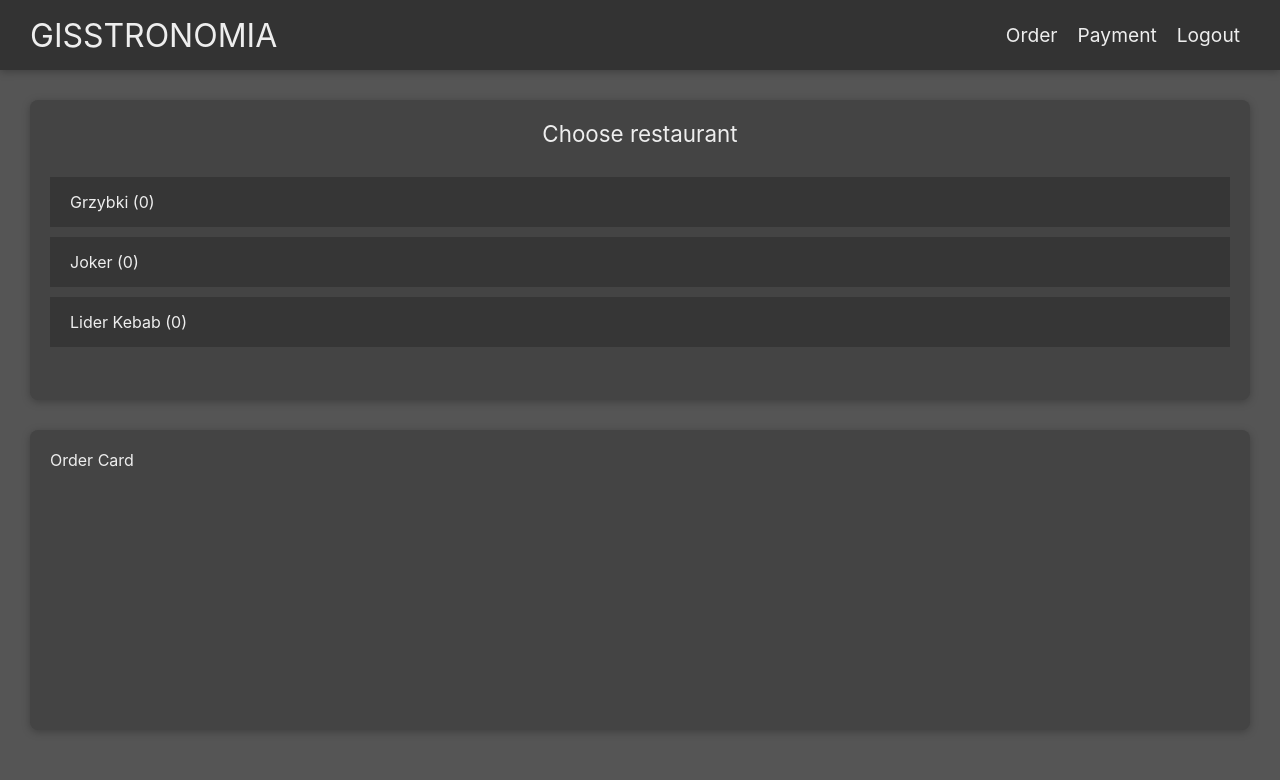
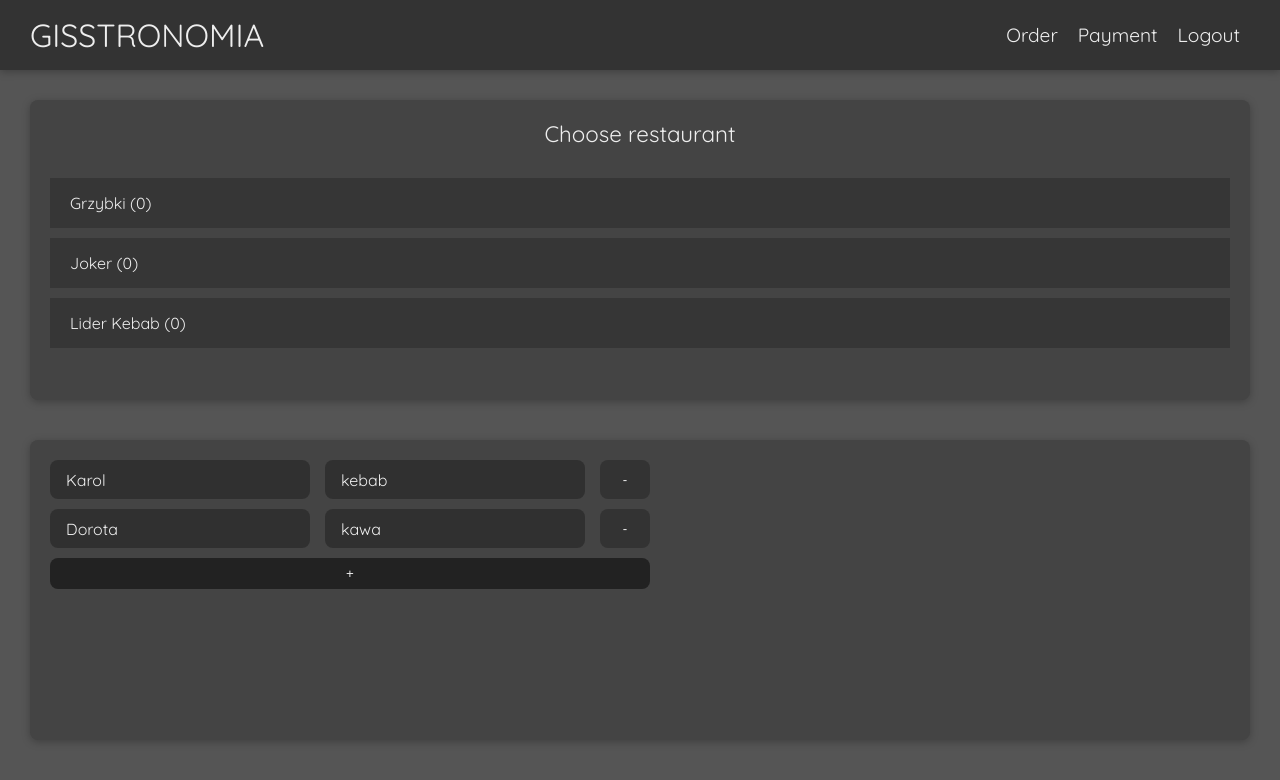
Before and after one commit to flanar/foodOrderManagementApp, a React (Create React App) app in the folder client/: page / in a window 1280 px wide. Shown: the top 780 px of the page. Built offline with nearby package versions, Linux system fonts and the light colour scheme.

Commit message:
add card, poll, order, editable

```diff
--- a/client/public/index.html
+++ b/client/public/index.html
@@ -9,6 +9,7 @@
       name="description"
       content="food order management application"
     />
+    <link href="https://fonts.googleapis.com/css2?family=Quicksand:wght@400;500;700&display=swap" rel="stylesheet">
     <!--
       manifest.json provides metadata used when your web app is installed on a
       user's mobile device or desktop. See https://developers.google.com/web/fundamentals/web-app-manifest/
--- /dev/null
+++ b/client/src/Store.js
@@ -0,0 +1,5 @@
+import React, { createContext, useReducer } from 'react'
+
+const initialState = {
+
+}
--- a/client/src/components/Card.js
+++ b/client/src/components/Card.js
@@ -3,13 +3,14 @@ import { createUseStyles } from 'react-jss'
 
 const useStyles = createUseStyles({
     card: {
-        margin: '30px',
+        margin: '20px',
         padding: '20px',
         minWidth: '350px',
         minHeight: '300px',
         backgroundColor: '#444444',
         borderRadius: '8px',
-        boxShadow: '0 2px 8px rgba(0, 0, 0, 0.26)'
+        boxShadow: '0 2px 8px rgba(0, 0, 0, 0.26)',
+        flex: 1,
     }
 })
 
--- /dev/null
+++ b/client/src/components/Editable.js
@@ -0,0 +1,88 @@
+import React, { useState, useEffect } from 'react'
+import { createUseStyles } from 'react-jss'
+
+const useStyles = createUseStyles({
+    editable: {
+        padding: '0.6rem 1rem',
+        width: '260px',
+        backgroundColor: 'rgba(0, 0, 0, 0.3)',
+        borderRadius: '8px',
+    },
+    order: {
+        marginBottom: '10px',
+        width: '600px',
+        display: 'flex',
+        flexDirection: 'row',
+        justifyContent: 'space-between',
+    },
+    addButton: {
+        width: '600px',
+    },
+    deleteButton: {
+        width: '50px',
+    },
+    disabledDeleteButton: {
+            width: '50px',
+            backgroundColor: '#333333',
+            cursor: 'default',
+            '&:hover': {
+                backgroundColor: '#333333',
+            }
+    }
+})
+
+const Editable = () => {
+    const classes = useStyles()
+
+    const [orders, setOrders] = useState([])
+    const user = 'Piotr'
+
+    useEffect(() => {
+        setOrders([
+            {
+                user: "Karol",
+                name: 'Karol',
+                food: 'kebab'
+            },
+            {
+                user: "Dorota",
+                name: 'Dorota',
+                food: 'kawa'
+            }
+        ])
+    }, [])
+
+    const inputClickHandler = (e, attribute, index) => {
+        const ordersCopy = [...orders]
+        ordersCopy[index][attribute] = e.target.value
+        setOrders(ordersCopy)
+    }
+
+    const addNewOrder = () => {
+        const newOrders = [...orders, { user: user, name: '', food: '' }]
+        setOrders(newOrders)
+    }
+
+    const deleteOrderHandler = index => {
+        const orderCopy = [...orders]
+        orderCopy.splice(index, 1)
+        setOrders(orderCopy)
+    }
+
+    const orderList = orders.map((order, index) => (
+        <div key={ index } className={ classes.order }>
+            { order.user === user ? <input type='text' value={ order.name } onChange={ e => { inputClickHandler(e, 'name', index) } } /> : <div className={ classes.editable }>{ order.name }</div> }
+            { order.user === user ? <input type='text' value={ order.food } onChange={ e => { inputClickHandler(e, 'food', index) } } /> : <div className={ classes.editable }>{ order.food }</div> }
+            { order.user === user ? <button className={ classes.deleteButton } onClick={ () => { deleteOrderHandler(index) } }>-</button> : <button className={ classes.disabledDeleteButton }>-</button> }
+        </div>
+    ))
+
+    return (
+        <div>
+           { orderList }
+           <button className={ classes.addButton } onClick={ addNewOrder }>+</button>
+        </div>
+    )
+}
+
+export default Editable
--- a/client/src/components/OrderCard.js
+++ b/client/src/components/OrderCard.js
@@ -2,18 +2,25 @@ import React from 'react'
 import { createUseStyles } from 'react-jss'
 
 import Card from './Card'
+import Editable from './Editable'
 
 const useStyles = createUseStyles({
-
+    container: {
+        display: 'flex',
+        flexDirection: 'row',
+        flexWrap: 'wrap',
+    }
 })
 
 const OrderCard = () => {
     const classes = useStyles()
 
     return (
-        <Card>
-            Order Card
-        </Card>
+        <div className={ classes.container }>
+            <Card>
+                <Editable />
+            </Card>
+        </div>
     )
 }
 
--- a/client/src/components/Poll.js
+++ b/client/src/components/Poll.js
@@ -66,7 +66,7 @@ const Poll = () => {
     }
 
     const options = optionsArray.map(option => (
-        <div onClick={ () => { handleClick(option.id) } }>
+        <div key={ option.id } onClick={ () => { handleClick(option.id) } }>
             <div className={ classes.votesBar } style={ totalVotes ? { width: `${option.votes / totalVotes * 100}%` } : { width: 0 }}></div>
             <div className={ classes.option }>
                 { option.restaurantName } ({ option.votes })
--- a/client/src/containers/Login.js
+++ b/client/src/containers/Login.js
@@ -10,6 +10,9 @@ const useStyles = createUseStyles({
         flexDirection: 'row',
         justifyContent: 'center',
         alignItems: 'center',
+    },
+    wrapper: {
+        width: '400px',
     },
     title: {
         fontSize: '2.5rem',
@@ -35,6 +38,7 @@ const Login = ({ login }) => {
 
     return (
         <div className={ classes.container }>
+            <div className={ classes.wrapper }>
                 <Card>
                     <div className={ classes.title }>SIGN IN</div>
                     <form className={ classes.form } onSubmit={ login }>
@@ -44,6 +48,7 @@ const Login = ({ login }) => {
                     </form>
                 </Card>
             </div>
+        </div>
     )
 }
 
--- a/client/src/containers/Order.js
+++ b/client/src/containers/Order.js
@@ -1,11 +1,21 @@
 import React from 'react'
+import { createUseStyles } from 'react-jss'
+
 
 import Poll from '../components/Poll'
 import OrderCard from '../components/OrderCard'
 
+const useStyles = createUseStyles({
+    container: {
+       padding: '10px',
+    }
+})
+
 const Order = () => {
+    const classes = useStyles()
+
     return (
-        <div>
+        <div className={ classes.container }>
             <Poll />
             <OrderCard />
         </div>
--- a/client/src/index.css
+++ b/client/src/index.css
@@ -1,17 +1,3 @@
-body {
-  margin: 0;
-  font-family: -apple-system, BlinkMacSystemFont, 'Segoe UI', 'Roboto', 'Oxygen',
-    'Ubuntu', 'Cantarell', 'Fira Sans', 'Droid Sans', 'Helvetica Neue',
-    sans-serif;
-  -webkit-font-smoothing: antialiased;
-  -moz-osx-font-smoothing: grayscale;
-}
-
-code {
-  font-family: source-code-pro, Menlo, Monaco, Consolas, 'Courier New',
-    monospace;
-}
-
 * {
   margin: 0;
   padding: 0;
@@ -21,6 +7,7 @@ code {
 body {
   background-color: #555555;
   color: #eeeeee;
+  font-family: Quicksand, sans-serif;
 }
 
 ul {
@@ -45,7 +32,7 @@ button {
 }
 
 button:hover {
-  background-color: #333333;
+  background-color: #111111;
 }
 
 button:active, button:hover, button:focus {
```
Also changed, not shown: client/src/HOC/OutsideClick.js (added, +24 -0 lines). Lines whose indentation alone changed are shown as unchanged.
